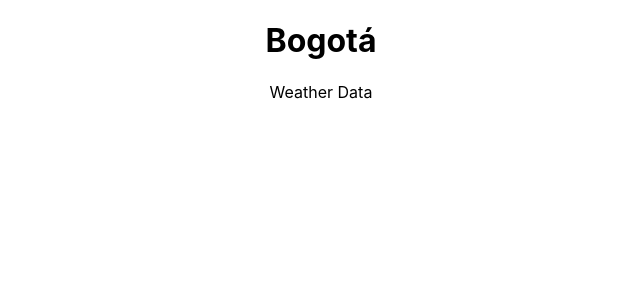
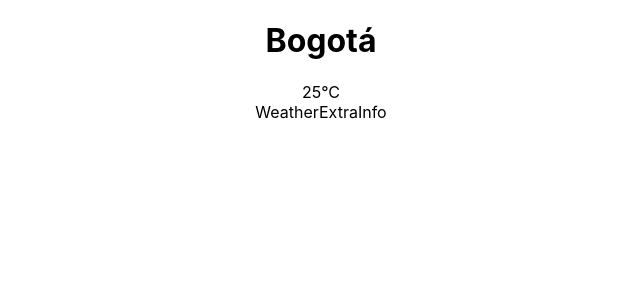
Before and after one commit to Apfol/ReactJS, a React (Create React App) app in the folder weather-app/: page / in a window 1280 px wide. Shown: the top 300 px of the page, without its empty margins (319-959 px from the left). Built offline with nearby package versions, Linux system fonts and the light colour scheme.

Commit message:
Componentes ExtraInfo y Temperature

```diff
--- a/weather-app/src/components/WeatherData.js
+++ b/weather-app/src/components/WeatherData.js
@@ -1,9 +1,12 @@
 import React from 'react';
+import WeatherExtraInfo from './WeatherExtraInfo';
+import WeatherTemperature from './WeatherTemperature';
 
 const WeatherData = () => {
     return (
         <div>
-            Weather Data
+            <WeatherTemperature/>
+            <WeatherExtraInfo/>
         </div>
     );
 };
--- /dev/null
+++ b/weather-app/src/components/WeatherExtraInfo.js
@@ -0,0 +1,11 @@
+import React from 'react';
+
+const WeatherExtraInfo = () => {
+    return (
+        <div>
+            WeatherExtraInfo
+        </div>
+    );
+};
+
+export default WeatherExtraInfo;
--- /dev/null
+++ b/weather-app/src/components/WeatherTemperature.js
@@ -0,0 +1,11 @@
+import React from 'react';
+
+const WeatherTemperature = () => {
+    return (
+        <div>
+            <span>25°C</span>
+        </div>
+    );
+};
+
+export default WeatherTemperature;
```
